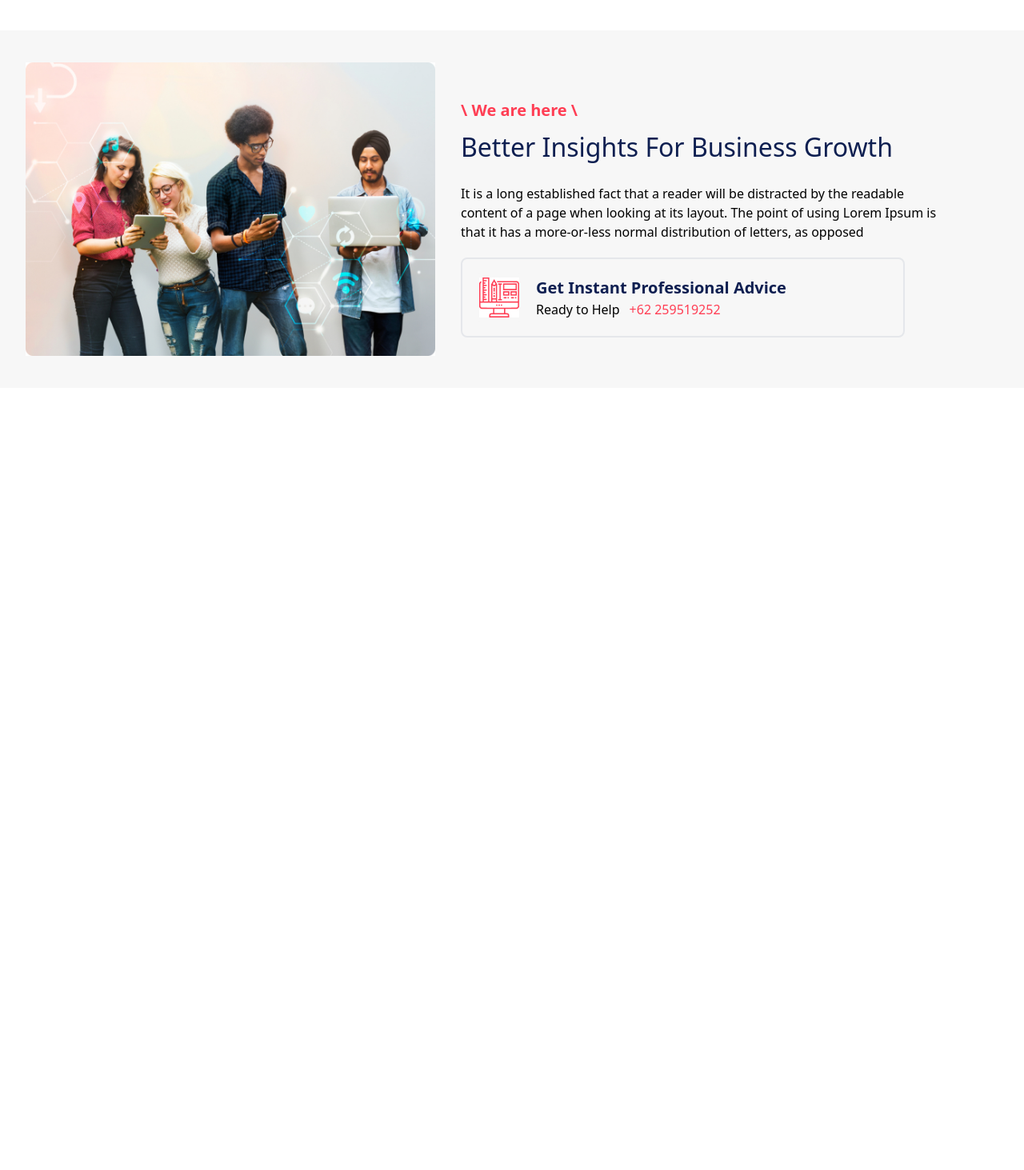
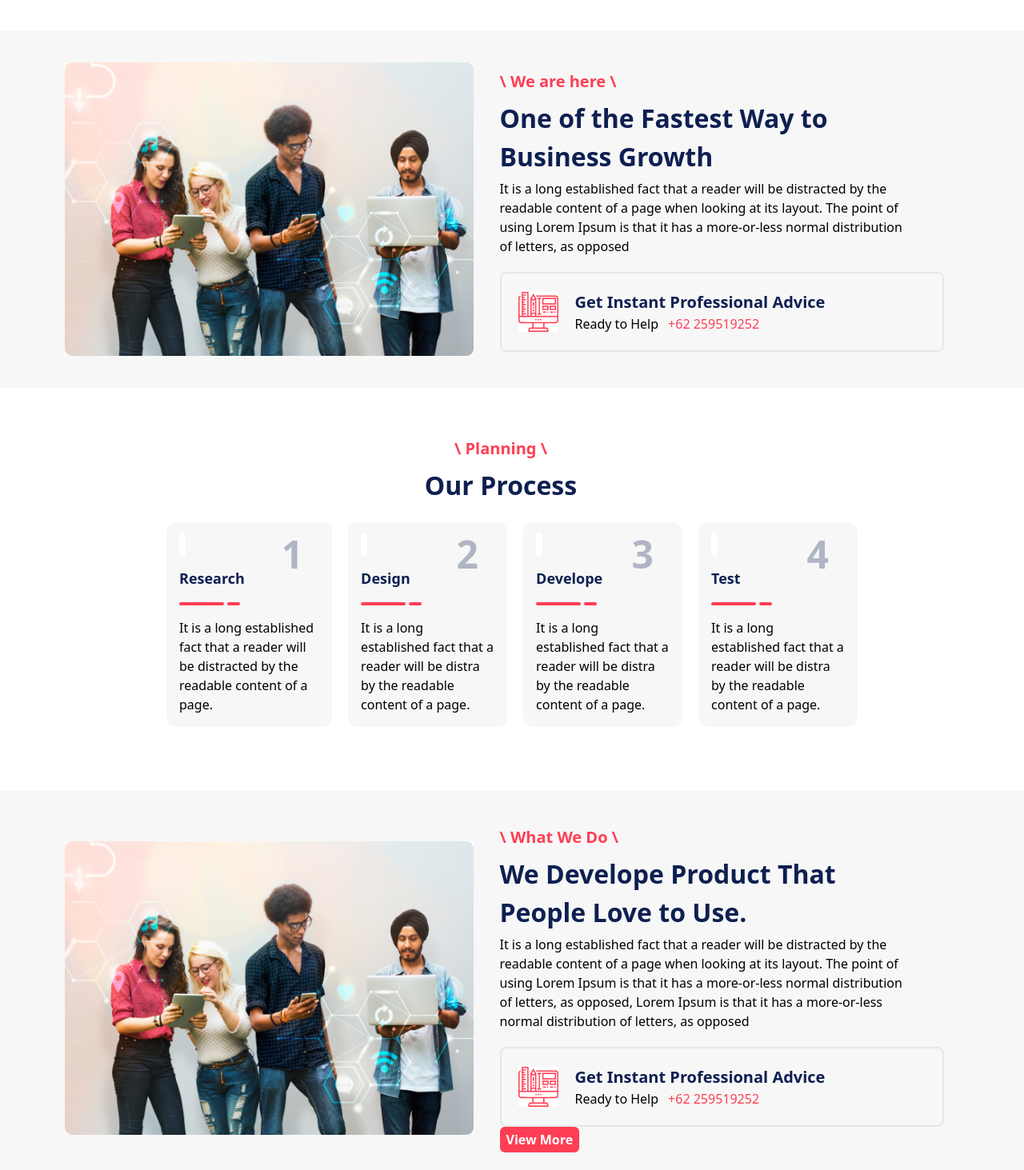
Before and after one commit to muhamademiralfani/latihan-pertemuan-29, a React app: page / in a window 1280 px wide. Shown: the part 627-2090 px from the top of the page at 80% size. Before the commit the page ends 1112 px from the top, so only its background shows below. Built offline with nearby package versions, Linux system fonts and the light colour scheme; the HTML template or start-up script is replaced by a standard one.

Commit message:
refactor(Pages): sectionTitle and mainBlog

```diff
--- a/src/Components/MainBlogCard.jsx
+++ b/src/Components/MainBlogCard.jsx
@@ -1,29 +1,39 @@
 import React from "react";
 
-const MainBlogCard = () => {
+const MainBlogCard = ({
+  cardImage,
+  cardTitle,
+  cardDate,
+  authorName,
+  authorImage,
+  readTime,
+  direction,
+}) => {
   return (
-    <div className={`flex flex-col bg-white border shadow-sm rounded-xl p-6`}>
+    <div
+      className={`flex flex-${direction} bg-white border shadow-sm rounded-xl p-6`}
+    >
       <img
-        className="w-full h-auto rounded-xl"
-        src="https://images.unsplash.com/photo-1680868543815-b8666dba60f7?ixlib=rb-4.0.3&ixid=MnwxMjA3fDB8MHxwaG90by1wYWdlfHx8fGVufDB8fHx8&auto=format&fit=crop&w=320&q=80"
+        src={cardImage}
         alt="Card Image"
+        className="w-80 h-auto rounded-xl"
       />
-      <div className="pt-4 md:pt-5">
-        <h3 className="text-sm font-bold text-gray-800">Card title</h3>
-        <p className="mt-1 text-accent text-xl font-bold">
-          Some quick example text
-        </p>
+      <div className="pt-4 md:pt-5 px-5">
+        <h3 className="text-sm font-bold text-gray-800">{cardDate}</h3>
+        <p className="mt-1 text-accent text-xl font-bold">{cardTitle}</p>
         <div className="flex flex-row justify-between">
           <div className="pt-4 md:ty-5 flex flex-row justify-between items-center gap-5">
             <img
               className="w-20 h-20 rounded-full"
-              src="https://images.unsplash.com/photo-1680868543815-b8666dba60f7?ixlib=rb-4.0.3&ixid=MnwxMjA3fDB8MHxwaG90by1wYWdlfHx8fGVufDB8fHx8&auto=format&fit=crop&w=320&q=80"
+              src={authorImage}
               alt="Card Image"
             />
-            <p className=" text-base text-primary font-bold">Jeff</p>
+            <p className=" text-base text-primary font-bold">{authorName}</p>
           </div>
-          <div className="pt-4 md:pt-5 text-end">
-            <p className="mt-5 text-sm text-gray-500">2 Min Read</p>
+          <div className="pt-4 md:pt-5 text-end px-5">
+            <p className="mt-5 text-sm text-gray-500">
+              {"2 Min Read" && readTime}
+            </p>
           </div>
         </div>
       </div>
--- a/src/Components/SectionTitle.jsx
+++ b/src/Components/SectionTitle.jsx
@@ -1,13 +1,16 @@
 import React from "react";
 
-const SectionTitle = ({ breadcrumb, sectionTitle }) => {
+const SectionTitle = ({ breadcrumb, sectionTitle, position }) => {
   return (
     <>
       <div className="flex flex-col justify-center min-h-32 pl-3 pr-10">
-        <h1 className="text-accent text-xl py-1 text-left font-bold">
+        {/* position for text alignment */}
+        <h1 className={`text-accent text-xl py-1 text-${position} font-bold`}>
           \ {breadcrumb} \
         </h1>
-        <p className="text-primary text-[2rem] py-1">{sectionTitle}</p>
+        <p className="text-primary text-[2rem] py-1 font-bold">
+          {sectionTitle}
+        </p>
       </div>
     </>
   );
--- a/src/Pages/Home.jsx
+++ b/src/Pages/Home.jsx
@@ -5,18 +5,58 @@ import Group65Image from "../assets/img/Group 65.jpg";
 import MaskGroupImage from "../assets/img/Mask Group.jpg";
 import InfoCard from "../Components/InfoCard";
 import BlackIcon from "../assets/img/Black.jpg";
+import MainCard from "../Components/MainCard";
+import Black5Icon from "../assets/img/Black-5.jpg";
+import Black6Icon from "../assets/img/Black-6.jpg";
+import Black7Icon from "../assets/img/Black-7.jpg";
+import Black8Icon from "../assets/img/Black-8.jpg";
+import MainBlogCard from "../Components/MainBlogCard";
 
 const Home = () => {
+  const cardDataOurProcess = [
+    {
+      icon: Black5Icon,
+      title: "Research",
+      description:
+        "It is a long established fact that a reader will be distracted by the readable content of a page.",
+      number: "1",
+    },
+    {
+      icon: Black5Icon,
+      title: "Design",
+      description:
+        "It is a long established fact that a reader will be distra by the readable content of a page.",
+      number: "2",
+    },
+    {
+      icon: Black5Icon,
+      title: "Develope",
+      description:
+        "It is a long established fact that a reader will be distra by the readable content of a page.",
+      number: "3",
+    },
+    {
+      icon: Black5Icon,
+      title: "Test",
+      description:
+        "It is a long established fact that a reader will be distra by the readable content of a page.",
+      number: "4",
+    },
+  ];
+
   return (
     <div>
       {/* Hero section START */}
-      <div className="flex flex-row items-center justify-center px-8 py-10">
-        <div className="flex flex-col items-center justify-center">
+      <div className="flex flex-row items-center justify-center px-46 py-10">
+        <div className="flex flex-col items-start justify-center">
           <SectionTitle
+            breadcrumb="We are here"
             sectionTitle="Better Insights For Business Growth"
-            breadcrumb="We are here"
+            position={"left"}
           />
-          <Button children="View More" />
+          <div className="pl-3">
+            <Button children="View More" />
+          </div>
         </div>
         <div flex flex-col items-center justify-center>
           <img
@@ -29,8 +69,8 @@ const Home = () => {
       {/* Hero section END */}
 
       {/* About section START */}
-      <div className="flex flex-row items-center justify-center px-8 py-10 bg-secondary">
-        <div flex flex-col items-center justify-center>
+      <div className="flex flex-row items-center justify-center px-52 py-10 bg-secondary">
+        <div className="flex flex-col items-center justify-center">
           <img
             src={MaskGroupImage}
             alt=""
@@ -40,8 +80,9 @@ const Home = () => {
 
         <div className="flex flex-col items-start justify-center px-5">
           <SectionTitle
-            sectionTitle="Better Insights For Business Growth"
             breadcrumb="We are here"
+            sectionTitle="One of the Fastest Way to Business Growth"
+            position={"left"}
           />
           <p className="text-base pl-3 pr-10">
             It is a long established fact that a reader will be distracted by
@@ -61,6 +102,64 @@ const Home = () => {
         </div>
       </div>
       {/* About section END */}
+
+      {/* Planning section START */}
+      <div className="flex flex-col items-center justify-center px-52 py-10 pb-20">
+        <SectionTitle
+          breadcrumb="Planning"
+          sectionTitle="Our Process"
+          position={"center"}
+        />
+
+        <div className="flex flex-row items-center justify-center gap-5">
+          {cardDataOurProcess.map((card, index) => (
+            <MainCard
+              key={index}
+              icon={card.icon}
+              title={card.title}
+              descripttion={card.description}
+              number={card.number}
+            />
+          ))}
+        </div>
+      </div>
+      {/* Planning section END */}
+
+      {/* What we do section START */}
+      <div className="flex flex-row items-center justify-center px-52 py-10 bg-secondary">
+        <div className="flex flex-col items-center justify-center">
+          <img
+            src={MaskGroupImage}
+            alt=""
+            className="max-w-lg max-h-lg rounded-5"
+          />
+        </div>
+
+        <div className="flex flex-col items-start justify-center px-5">
+          <SectionTitle
+            breadcrumb="What We Do"
+            sectionTitle="We Develope Product That People Love to Use."
+          />
+          <p className="text-base pl-3 pr-10">
+            It is a long established fact that a reader will be distracted by
+            the readable content of a page when looking at its layout. The point
+            of using Lorem Ipsum is that it has a more-or-less normal
+            distribution of letters, as opposed, Lorem Ipsum is that it has a
+            more-or-less normal distribution of letters, as opposed
+          </p>
+          <div className="mt-5 ml-3">
+            <InfoCard
+              bgImage="bg-secondary"
+              title="Get Instant Professional Advice"
+              image={BlackIcon}
+              desc="Ready to Help"
+              number="+62 259519252"
+            />
+            <Button children="View More" />
+          </div>
+        </div>
+      </div>
+      {/* What we do section END */}
     </div>
   );
 };
```
Also changed, not shown: src/App.jsx (+16 -17 lines).
